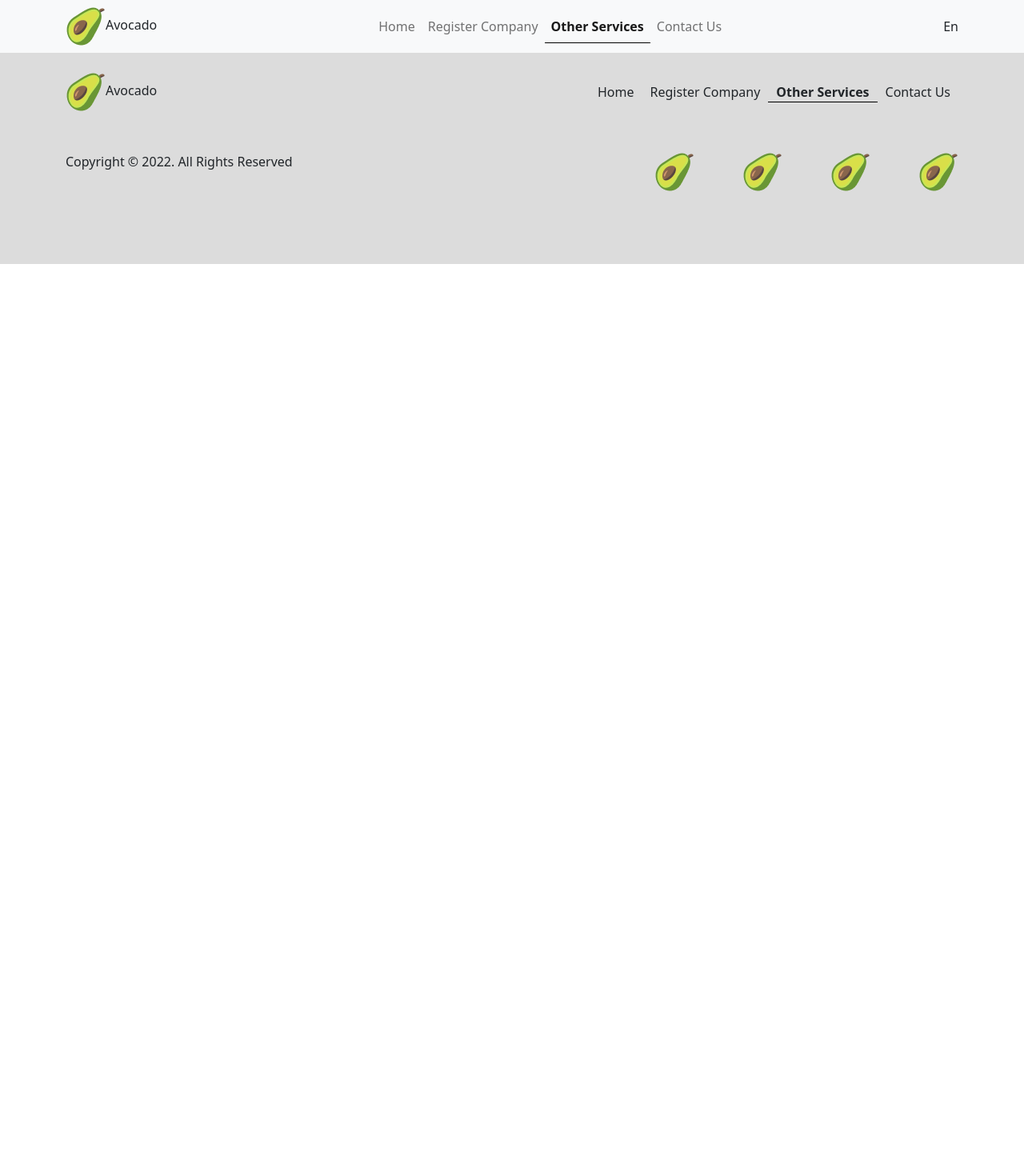
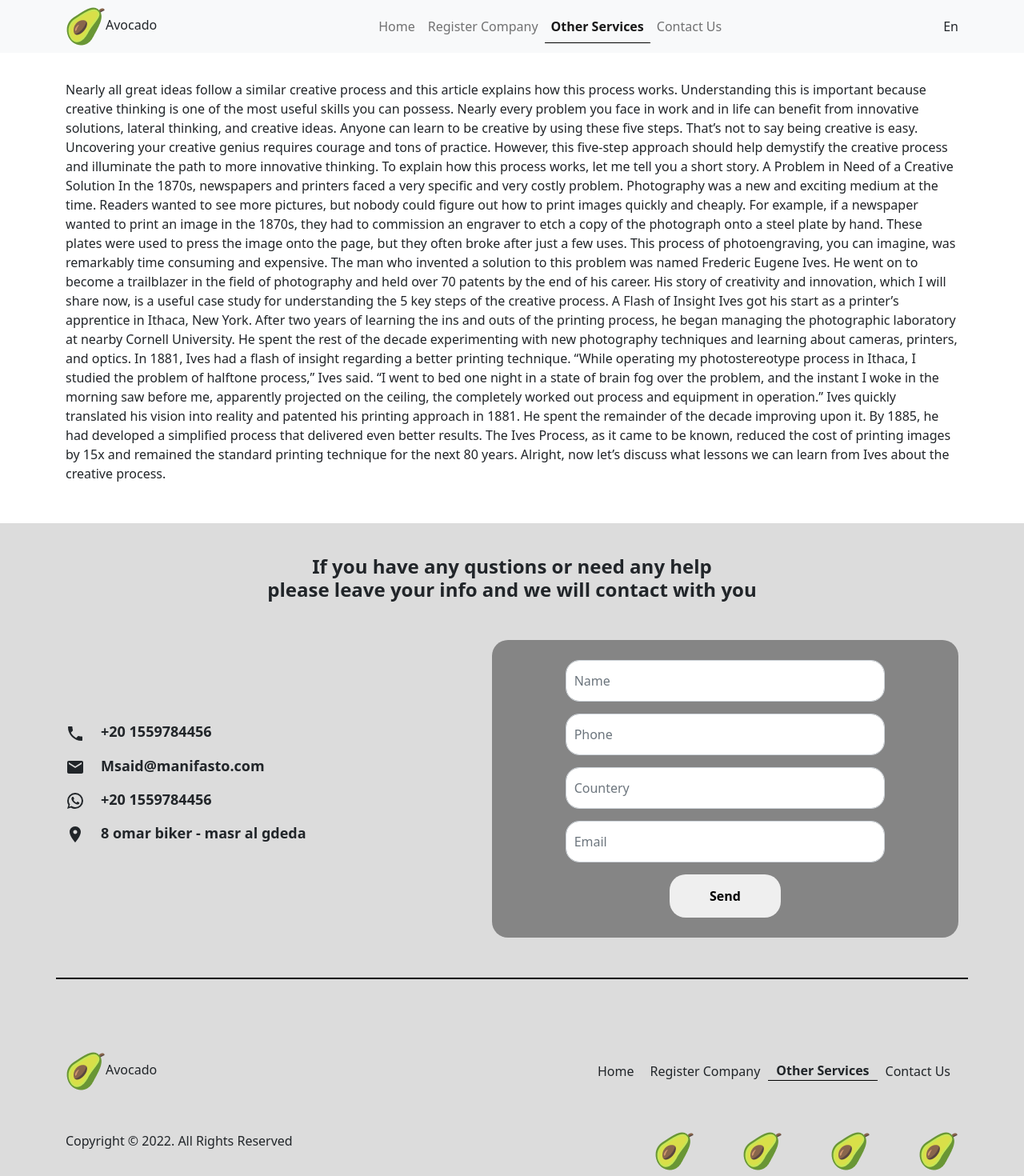
Before and after one commit to abdelrahman-codes/avocado-website, a React (Create React App) app: page /services/1 in a window 1280 px wide. Shown: the top 1470 px of the page at 80% size. Before the commit the page ends 800 px from the top, so only its background shows below. Built offline with nearby package versions, Linux system fonts and the light colour scheme.

Commit message:
services + service details

```diff
--- a/package.json
+++ b/package.json
@@ -6,7 +6,6 @@
     "@emotion/react": "^11.10.5",
     "@emotion/styled": "^11.10.5",
     "@mui/icons-material": "^5.11.0",
-    "@mui/material": "^5.11.8",
     "@testing-library/jest-dom": "^5.16.5",
     "@testing-library/react": "^13.4.0",
     "@testing-library/user-event": "^13.5.0",
--- a/src/App.js
+++ b/src/App.js
@@ -7,12 +7,16 @@ import { Route, Routes } from 'react-router-dom'
 import Navbar from './components/navbar/Navbar';
 import HomePage from './pages/home/HomePage';
 import MainFooter from './components/footer/MainFooter';
+import Services from './pages/services/Services';
+import ServiceDetails from './pages/serviceDetails/ServiceDetails';
 const App = () => {
     return (
         <>
             <Navbar />
             <Routes>
                 <Route path="/" element={<HomePage />}></Route>
+                <Route path="/services" element={<Services />}></Route>
+                <Route path="/services/:id" element={<ServiceDetails />}></Route>
 
                 {/* Not found page */}
                 {/* <Route path="/*" ></Route> */}
--- /dev/null
+++ b/src/components/ServiceCard.js
@@ -0,0 +1,41 @@
+import React from 'react'
+import styled from 'styled-components';
+
+const ServiceCard = () => {
+    return (
+        <Card>
+            <CardTitle>Service title</CardTitle>
+            <CardDesc>
+                Service description goes here , this is a text as a place holder fro
+                a breife description for the service so we
+                can know how it will look like at the end
+            </CardDesc>
+        </Card>
+    )
+}
+
+export default ServiceCard;
+
+const Card = styled.div`
+text-align: center;
+padding: 25px;
+border-radius:20px;
+background-color: #DCDCDC;
+margin:20px 25px;
+
+@media (max-width: 900px) {
+    margin:20px 15px;
+}
+`;
+const CardTitle = styled.h3`
+margin-bottom: 15px;
+white-space: nowrap;
+    overflow: hidden;
+    text-overflow: ellipsis;
+`;
+const CardDesc = styled.p`
+    max-height: 150px;
+    min-height: 150px;
+    overflow: hidden;
+    text-overflow: ellipsis;
+`;
--- /dev/null
+++ b/src/components/footer/ServiceFooter.js
@@ -0,0 +1,164 @@
+import React from 'react'
+import styled from 'styled-components';
+import PhoneIcon from '@mui/icons-material/Phone';
+import MailIcon from '@mui/icons-material/Mail';
+import WhatsAppIcon from '@mui/icons-material/WhatsApp';
+import LocationOnIcon from '@mui/icons-material/LocationOn';
+
+const ServiceFooter = () => {
+    return (
+        <Footer>
+            <FooterContainer className="container">
+                <FAQ>If you have any qustions or need any help <br />
+                    please leave your info and we will contact with you
+                </FAQ>
+
+                <FooterContent>
+
+                    <Contact>
+                        <ContactDetails>
+                            <Icon>
+                                <PhoneIcon />
+                            </Icon>
+                            +20 1559784456
+                        </ContactDetails>
+
+                        <ContactDetails>
+                            <Icon>
+                                <MailIcon />
+                            </Icon>
+                            Msaid@manifasto.com
+                        </ContactDetails>
+
+                        <ContactDetails>
+                            <Icon>
+                                <WhatsAppIcon />
+                            </Icon>
+                            +20 1559784456
+                        </ContactDetails>
+
+                        <ContactDetails>
+                            <Icon>
+                                <LocationOnIcon />
+                            </Icon>
+                            8 omar biker  - masr al gdeda
+                        </ContactDetails>
+
+                    </Contact>
+
+                    <Form>
+                        <Input className="form-control" placeholder="Name" />
+                        <Input className="form-control" placeholder="Phone" type="number" />
+                        <Input className="form-control" placeholder="Countery" />
+                        <Input className="form-control" placeholder="Email" type="Email" />
+                        <Button >Send</Button>
+                    </Form>
+
+                </FooterContent>
+            </FooterContainer>
+
+        </Footer>
+    )
+}
+
+export default ServiceFooter;
+
+const Footer = styled.footer`
+background-color: #DCDCDC;
+width: 100%;
+`;
+const FooterContainer = styled.div`
+border-bottom: 2px solid #000000;
+`;
+
+const FAQ = styled.h4`
+text-align: center;
+padding: 40px;
+font-weight: bold;
+@media (max-width: 770px) {
+    padding: 20px;
+    font-size: 20px;
+
+}
+
+@media (max-width: 500px) {
+    font-size: 18px;
+
+}
+
+`
+
+const FooterContent = styled.div`
+flex:  1;
+display:flex;
+align-items: center;
+justify-content:space-between;
+margin-bottom: 50px;
+@media (max-width: 770px) {
+    flex-direction:column-reverse;
+align-items: flex-start;
+
+}
+
+`;
+
+const Contact = styled.div`
+flex: 1;
+`;
+
+const ContactDetails = styled.div`
+margin-bottom: 15px;
+font-size: 18px;
+font-weight: bold;
+`;
+const Icon = styled.span`
+margin-right: 20px;
+`;
+const Form = styled.div`
+flex:1;
+display: flex;
+flex-direction: column;
+align-items:center;
+background-color: #858585;
+border-radius:20px;
+padding: 25px;
+@media (max-width: 1000px) {
+    padding: 20px;
+}
+@media (max-width: 770px) {
+width: 100%;
+margin-bottom: 40px;
+
+}
+@media (max-width: 500px) {
+    padding: 10px;
+
+}
+`;
+
+const Input = styled.input`
+margin-bottom: 15px;
+width: 75%;
+padding: 13px 10px ;
+border-radius: 17px;
+@media (max-width: 1000px) {
+    width: 85%;
+}
+@media (max-width: 770px) {
+    width: 90%;
+padding: 10px ;
+
+}
+@media (max-width: 500px) {
+    width: 95%;
+
+
+}
+`;
+const Button = styled.button`
+border: none;
+border-radius: 20px;
+padding:15px 50px;
+font-weight: bold;
+font-size:16px;
+ `;
--- /dev/null
+++ b/src/pages/serviceDetails/ServiceDetails.js
@@ -0,0 +1,41 @@
+import React from 'react'
+import styled from 'styled-components';
+import ServiceFooter from '../../components/footer/ServiceFooter';
+
+const ServiceDetails = () => {
+    return (
+        <>
+            <Details className="container">
+                Nearly all great ideas follow a similar creative process and this article explains how this process works. Understanding this is important because creative thinking is one of the most useful skills you can possess. Nearly every problem you face in work and in life can benefit from innovative solutions, lateral thinking, and creative ideas.
+
+                Anyone can learn to be creative by using these five steps. That’s not to say being creative is easy. Uncovering your creative genius requires courage and tons of practice. However, this five-step approach should help demystify the creative process and illuminate the path to more innovative thinking.
+                To explain how this process works, let me tell you a short story.
+                A Problem in Need of a Creative Solution
+
+                In the 1870s, newspapers and printers faced a very specific and very costly problem. Photography was a new and exciting medium at the time. Readers wanted to see more pictures, but nobody could figure out how to print images quickly and cheaply.
+
+                For example, if a newspaper wanted to print an image in the 1870s, they had to commission an engraver to etch a copy of the photograph onto a steel plate by hand. These plates were used to press the image onto the page, but they often broke after just a few uses. This process of photoengraving, you can imagine, was remarkably time consuming and expensive.
+
+                The man who invented a solution to this problem was named Frederic Eugene Ives. He went on to become a trailblazer in the field of photography and held over 70 patents by the end of his career. His story of creativity and innovation, which I will share now, is a useful case study for understanding the 5 key steps of the creative process.
+
+                A Flash of Insight
+                Ives got his start as a printer’s apprentice in Ithaca, New York. After two years of learning the ins and outs of the printing process, he began managing the photographic laboratory at nearby Cornell University. He spent the rest of the decade experimenting with new photography techniques and learning about cameras, printers, and optics.
+
+                In 1881, Ives had a flash of insight regarding a better printing technique.
+                “While operating my photostereotype process in Ithaca, I studied the problem of halftone process,” Ives said. “I went to bed one night in a state of brain fog over the problem, and the instant I woke in the morning saw before me, apparently projected on the ceiling, the completely worked out process and equipment in operation.”
+                Ives quickly translated his vision into reality and patented his printing approach in 1881. He spent the remainder of the decade improving upon it. By 1885, he had developed a simplified process that delivered even better results. The Ives Process, as it came to be known, reduced the cost of printing images by 15x and remained the standard printing technique for the next 80 years.
+
+                Alright, now let’s discuss what lessons we can learn from Ives about the creative process.
+            </Details>
+            <ServiceFooter />
+        </>
+
+    )
+}
+
+export default ServiceDetails;
+const Details = styled.div`
+margin-top: 100px;
+margin-bottom: 50px;
+min-height:50vh;
+`;
--- /dev/null
+++ b/src/pages/services/Services.js
@@ -0,0 +1,30 @@
+import React from 'react'
+import styled from 'styled-components';
+import ServiceCard from '../../components/ServiceCard'
+
+const Services = () => {
+    return (
+        <ServicesContainer className='container'>
+            <ServiceCard />
+            <ServiceCard />
+            <ServiceCard />
+            <ServiceCard />
+            <ServiceCard />
+            <ServiceCard />
+        </ServicesContainer>
+    )
+}
+
+export default Services;
+
+const ServicesContainer = styled.div`
+margin-top: 90px;
+display: grid;
+  grid-template-columns: repeat(3, 1fr);
+  @media (max-width: 800px) {
+    grid-template-columns: repeat(2, 1fr);
+}
+@media (max-width: 500px) {
+display: block;
+}
+`;
```
Also changed, not shown: 1 other file (tests, documents, lock files or other folders).
